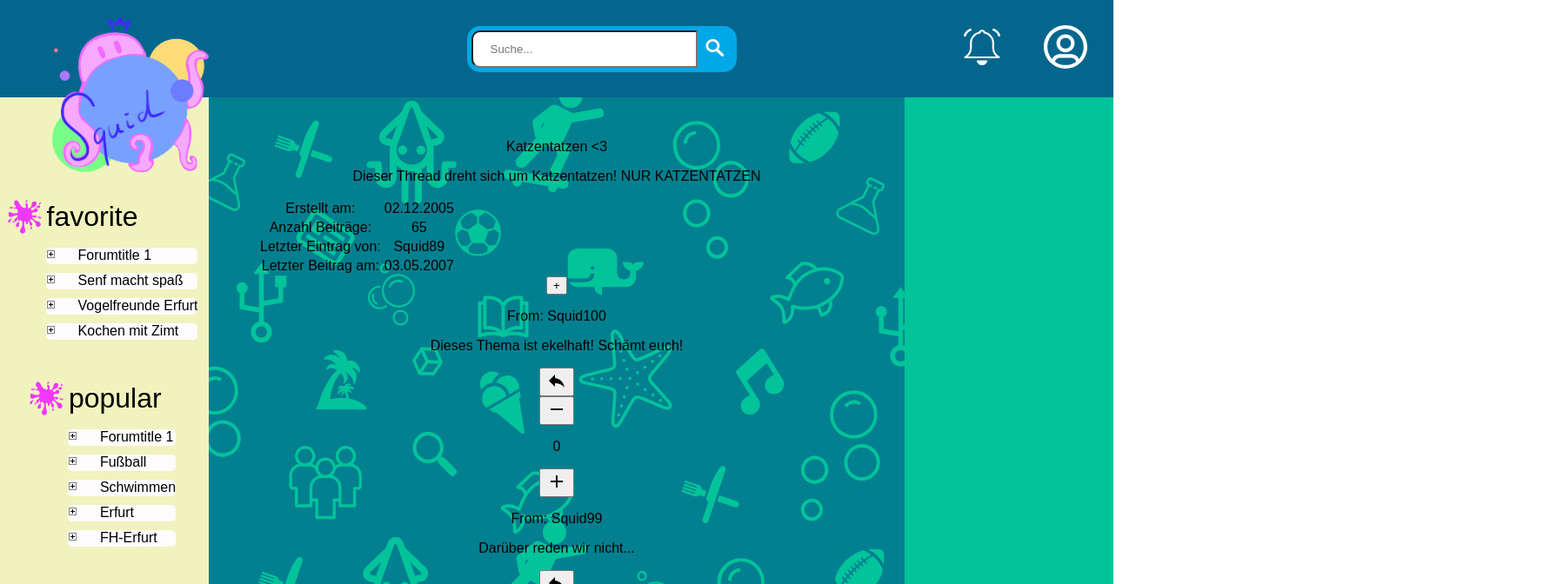
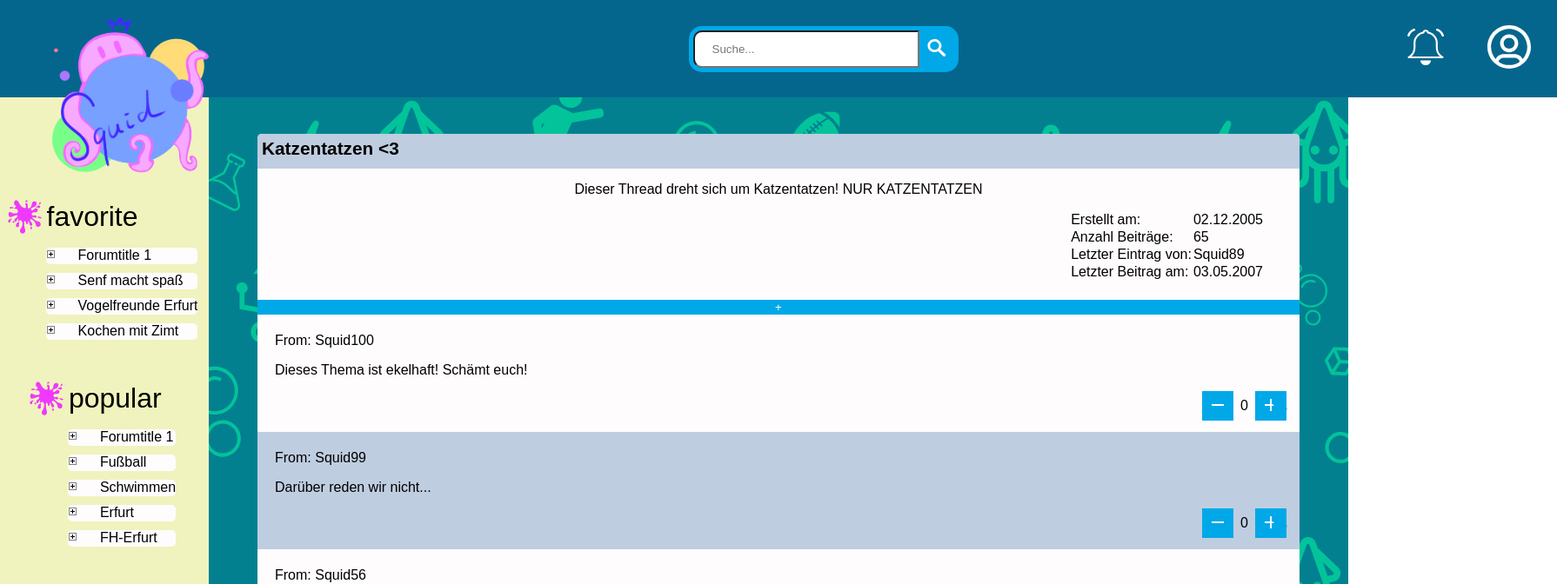
Before and after one commit to Avartos/Webaufbau, a React (Create React App) app: page /contributions/1 in a window 1280 px wide. Shown: the top 672 px of the page at 87% size, 1790 px wide, since content can reach past the window. Built offline with nearby package versions, Linux system fonts and the light colour scheme.

Commit message:
contributions mixin und scss eingebaut

```diff
--- /dev/null
+++ b/src/assets/css/_contributions.scss
@@ -0,0 +1,110 @@
+@import "./variables";
+@import "./mixins/contentCard";
+@import "./mixins/buttonPreset";
+@import "./mixins/statistics";
+
+
+.addContribution {
+    width: 100%;
+    @include basicButton($aCFontColor, $buttonColor, $aCHoverColor, $buttonPressedColor);
+}
+
+.discardContribution {
+    @include basicButton($aCFontColor, $dAbuttonColor, $aCHoverColor, $buttonPressedColor);
+    border-radius: 20px;
+    padding: 5px;
+    margin: 5px;
+    display: flex;
+}
+
+.newContributionForm {
+    @include contentCard($nCFHeaderColor, $nCFBodyColor);
+
+    textarea {
+        margin: 5px;
+        outline: none;
+        resize: none;
+        width: 90%;
+        height: 7em;
+        border: 1px solid #FF9838;
+        border-radius: 10px;
+        padding: 10px;
+    }
+
+    button {
+        @include basicButton($aCFontColor, $buttonColor, $aCHoverColor, $buttonPressedColor);
+        border-radius: 20px;
+        padding: 5px;
+        margin: 5px;
+    }
+
+}
+
+.descriptionThread {
+    @include contentCard($threadHeaderColor, $threadBodyColor);
+
+    header {
+        margin-left: 5px;
+    }
+
+    .statistics {
+        @include statistics;
+        display: flex;
+        float: right;
+        padding-right: 40px;
+        padding-bottom: 10px;
+    }
+}
+
+.contributions {
+    background-color: #FEFCFD;
+    border-radius: 10px;
+}
+
+.contribution {
+    padding: 5px;
+    padding-left: 20px;
+    text-align: left;
+}
+
+.contribution:nth-child(even){
+    background-color: #BFCDE0;
+
+    .replyButton {
+        @include basicButton($aCAnswerFontColor, $buttonColor, $aCHoverColor, $buttonPressedColor);
+        background-color: #BFCDE0;
+    }
+
+    .newContributionForm {
+        .body {background-color: #BFCDE0;}
+    }
+}
+
+.replyButton {
+    @include basicButton($aCFontColor, $buttonColor, $aCHoverColor, $buttonPressedColor);
+    border: none;
+    background-color: #FEFCFD;
+    color: $buttonColor;
+    display: flex;
+    margin-left: 1137px;
+    margin-bottom: 15px;
+
+}
+
+.counterOfLikes {
+    padding-bottom: 10px;
+    float: right;
+    display: flex;
+    margin-top: -42px;
+    margin-right: 10px;
+
+    p {
+        margin: 8px;
+    }
+}
+
+
+.counterButton {
+    @include basicButton($aCFontColor, $buttonColor, $aCHoverColor, $buttonPressedColor);
+    margin-right: 0;
+}
--- a/src/assets/css/_variables.scss
+++ b/src/assets/css/_variables.scss
@@ -25,3 +25,11 @@ $rightBackgroundColor: #02c39a;
 $threadHeaderSize: 40px;
 
 $highlightedFontColor: $hoverBorder;
+
+//contributions variables
+$aCFontColor: white;
+$aCHoverColor: rgb(255, 255, 255);
+$nCFHeaderColor: black;
+$nCFBodyColor: #fefcfd;
+$dAbuttonColor: #FE4716;
+$aCAnswerFontColor: #00A8E8;
--- a/src/assets/css/app.scss
+++ b/src/assets/css/app.scss
@@ -6,6 +6,7 @@
 @import "./login";
 @import "./signin";
 @import "./forumList";
+@import "./contributions";
 
 .App {
   text-align: center;
--- a/src/components/contribution.jsx
+++ b/src/components/contribution.jsx
@@ -55,16 +55,16 @@ function Contribution({ contribution, isReply = false }) {
 
     return (
         <div className="contribution">
-            <p className="contributorSquid">From: {contribution.contributorSquid}</p>
-            <p className="conText">{contribution.contributionText}</p>
-            {!isReply && !reply && <button className="contributionButtons" onClick={() => setReply(true)}> <ReplyIcon /> </button>}
-            {!isReply && reply && <div><AddNewContributionForm /><button onClick={() => setReply(false)}>Verwerfen</button></div>}
+            <p className="header">From: {contribution.contributorSquid}</p>
+            <p className="body">{contribution.contributionText}</p>
+            {!isReply && !reply && <button className="replyButton" onClick={() => setReply(true)}> <ReplyIcon /> </button>}
+            {!isReply && reply && <div><AddNewContributionForm /><button className="discardContribution" onClick={() => setReply(false)}>Verwerfen</button></div>}
 
-            <div id="CounterOfLikes">
+            <div className="counterOfLikes">
 
-                <button className="contributionButtons" onClick={() => setCount(count - 1)}> <RemoveIcon /> </button>
+                <button className="counterButton" onClick={() => setCount(count - 1)}> <RemoveIcon /> </button>
                 <p>{count}</p>
-                <button className="contributionButtons" onClick={() => setCount(count + 1)}> <AddIcon /> </button>
+                <button className="counterButton" onClick={() => setCount(count + 1)}> <AddIcon /> </button>
 
             </div>
             <div className="replies">
--- a/src/components/contributions.jsx
+++ b/src/components/contributions.jsx
@@ -38,6 +38,7 @@ const Contributions = () => {
     }
 
     return (
+        <div className="contributions">
         <React.Fragment>
             <DescriptionThread thread={{
                 title: "Katzentatzen <3",
@@ -61,6 +62,7 @@ const Contributions = () => {
                 })}
             </div>
         </React.Fragment>
+        </div>
     );
 }
 
--- a/src/components/createContribution.jsx
+++ b/src/components/createContribution.jsx
@@ -19,7 +19,7 @@ const NewContributionForm = ({ handleSubmitForm }) => {
                     }}
                 >
 
-                    <textarea
+                    <textarea className="textarea"
                         required
                         value={contributionText}
                         onChange={(e) => {
@@ -27,7 +27,7 @@ const NewContributionForm = ({ handleSubmitForm }) => {
                         }}
                         placeholder="Gib deinen Beitrag zum Thema!"
                     ></textarea>
-
+                    <button>Anfügen</button>
                     <button>Absenden</button>
                 </form>
             </div>
@@ -45,7 +45,7 @@ const NewContributionForm = ({ handleSubmitForm }) => {
     return (
         <div>
             {!visible && <button className="addContribution" onClick={openForm}>+</button>}
-            {visible && <div><AddNewContributionForm /><button onClick={closeForm}>Verwerfen</button></div>}
+            {visible && <div><AddNewContributionForm /><button className="discardContribution" onClick={closeForm}>Verwerfen</button></div>}
         </div>
     )
 };
--- a/src/components/descriptionThread.jsx
+++ b/src/components/descriptionThread.jsx
@@ -5,13 +5,16 @@ function DescriptionThread({thread}) {
 
     return (
         <div className="descriptionThread">
-            <p className="threadName">{thread.title}</p>
-            <p className="threadDescription">{thread.description}</p>
+            <div className="header">
+                <p className="title">{thread.title}</p>
+            </div>
+            <p className="body">{thread.description}</p>
+            <div className="statistics">
             <table>
                 <tbody>
                     <tr>
                         <td>Erstellt am:</td>
-                        <td>{thread.createdAt}</td>
+                        <td className="highlighted">{thread.createdAt}</td>
                     </tr>
                     <tr>
                         <td>Anzahl Beiträge:</td>
@@ -23,10 +26,12 @@ function DescriptionThread({thread}) {
                     </tr>
                     <tr>
                         <td>Letzter Beitrag am:</td>
-                        <td>{thread.lastContribution.createdAt}</td>
+                        <td className="highlighted">{thread.lastContribution.createdAt}</td>
                     </tr>
                 </tbody>
             </table>
+            </div>
+
         </div>
     )
 }
```
